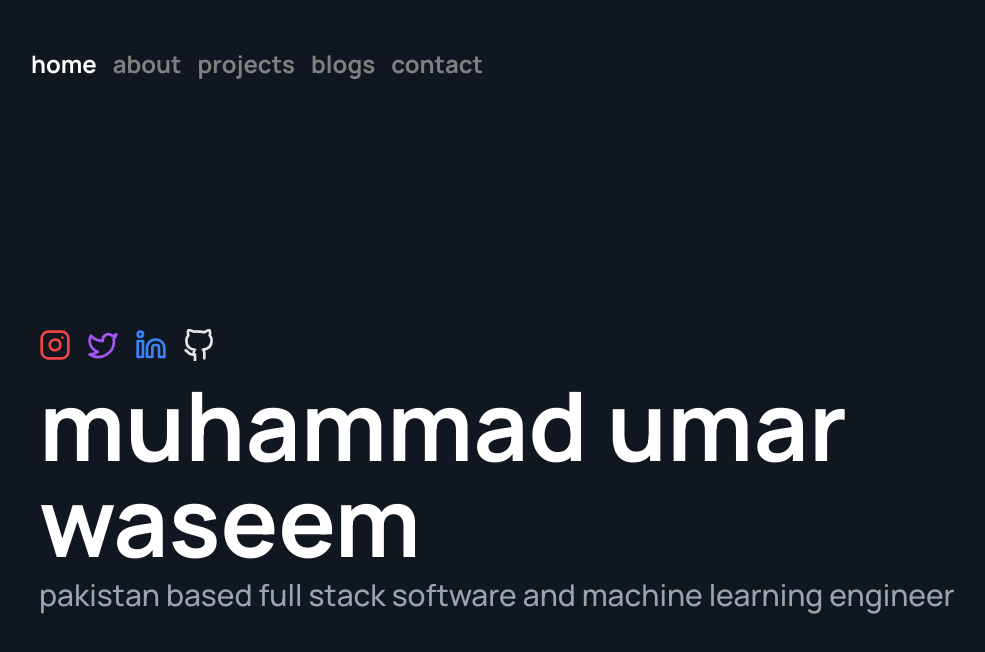
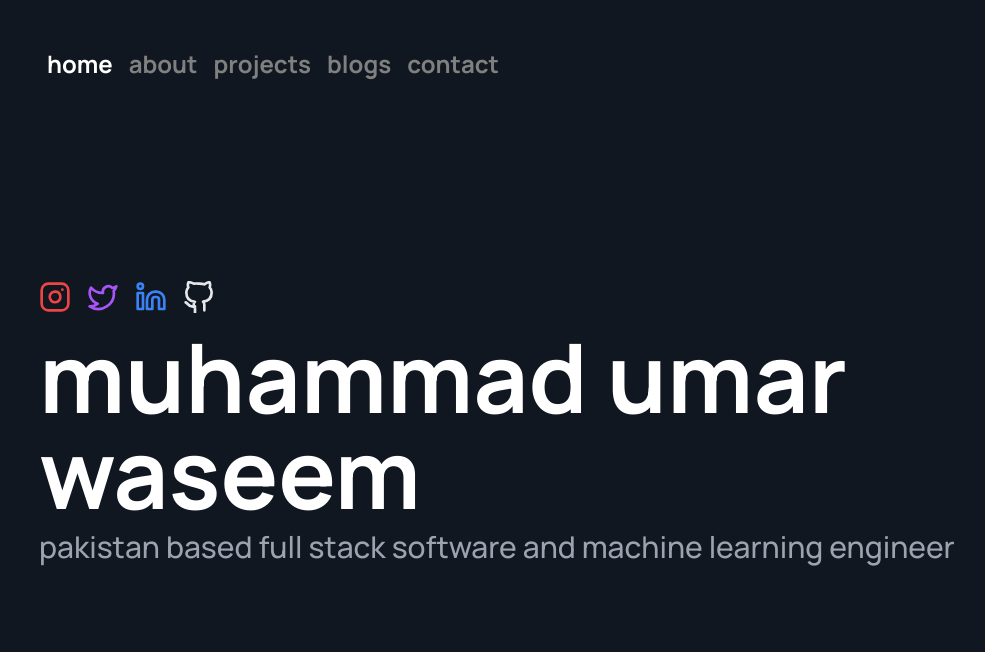
Before and after one commit to umarwaseeem/muhammadumarwaseem, a Next.js app: page / in a window 1280 px wide. Shown: the top 652 px of the page, without its empty margins (33-1018 px from the left). Built offline with nearby package versions, Linux system fonts and the light colour scheme.

Commit message:
style: Update main.jsx styles for better responsiveness

```diff
--- a/app/components/main.jsx
+++ b/app/components/main.jsx
@@ -8,7 +8,7 @@ export default function Main() {
     return (
         <PageWrapper>
 
-            <main className="flex h-[calc(100vh-50px)] flex-col lg:items-start items-start justify-center bg-midnightblue p-6 lg:p-16 pb-20">
+            <main className="flex h-[calc(100vh-50px)] flex-col lg:items-start items-start justify-center bg-midnightblue p-6 lg:p-16 lg:pb-40 pb-36">
                 <div className="flex px-2 items-center mb-4 space-x-4">
                     <a href="https://www.instagram.com/umarwaseeem/" target="_blank" rel="noopener noreferrer">
                         <InstagramIcon className="w-8 h-8 text-red-500 hover:text-gray-400" />
--- a/components/ui/navbar.jsx
+++ b/components/ui/navbar.jsx
@@ -117,7 +117,7 @@ export default function Navbar() {
                 </motion.div>
             )}
             {!isOpen && (
-                <ul className="hidden lg:flex flex-row space-x-4 lg:px-16 py-4 lg:justify-start">
+                <ul className="hidden lg:flex flex-row space-x-4 lg:px-20 py-4 lg:justify-start">
                     <li>
                         <Link href="/" passHref>
                             <motion.div
```
